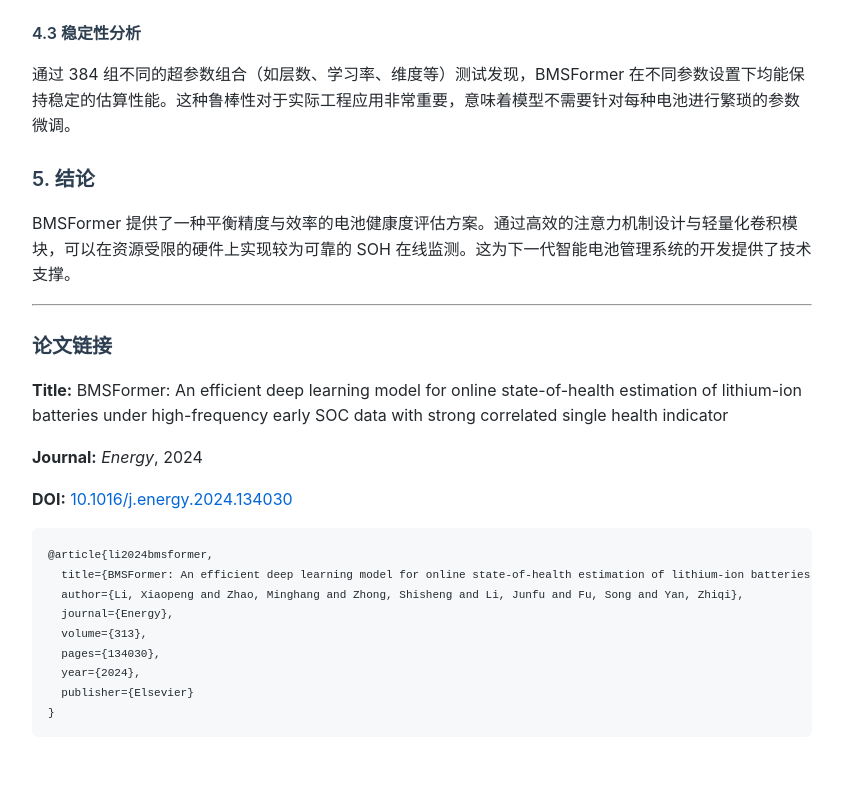
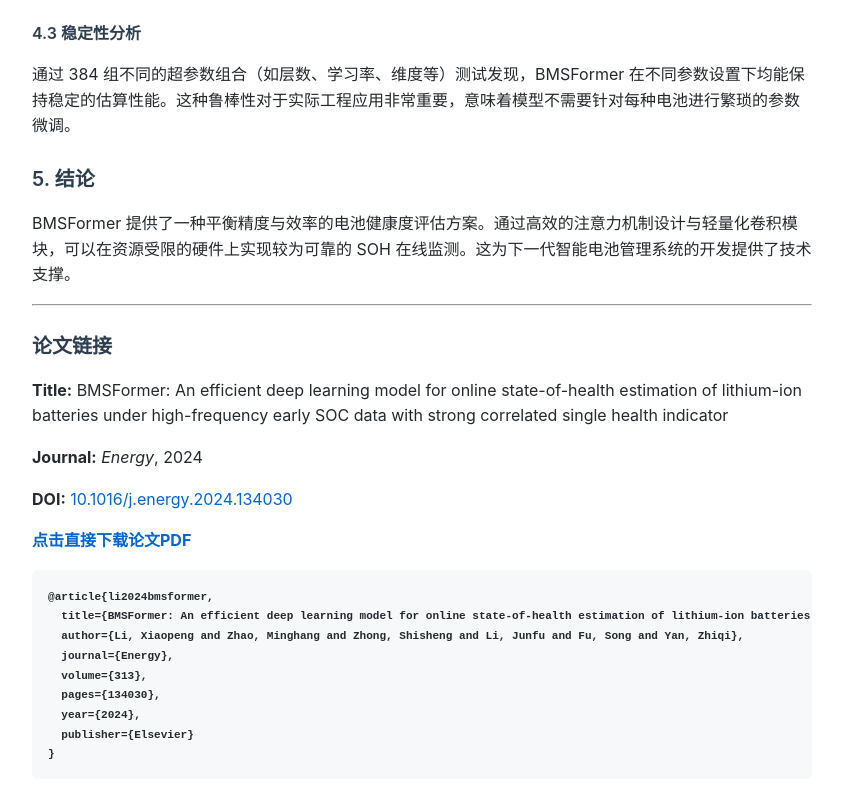
Before and after one commit to imgonnabesodamnrich/BMSFormer_page, a plain HTML site: page zh/index.html in a window 1280 px wide. Shown: the part 5368-6165 px from the top of the page, without its empty margins (308-1150 px from the left). Drawn offline with Linux system fonts and the light colour scheme.

Commit message:
Update index.html

```diff
--- a/zh/index.html
+++ b/zh/index.html
@@ -403,6 +403,7 @@
         <p><strong>Title:</strong> BMSFormer: An efficient deep learning model for online state-of-health estimation of lithium-ion batteries under high-frequency early SOC data with strong correlated single health indicator</p>
         <p><strong>Journal:</strong> <em>Energy</em>, 2024</p>
         <p><strong>DOI:</strong> <a href="https://doi.org/10.1016/j.energy.2024.134030">10.1016/j.energy.2024.134030</a></p>
+        <p><strong><a href="BMSFormer.pdf" download="BMSFormer_Report.pdf">点击直接下载论文PDF</a>
 
         <pre><code class="language-bibtex">@article{li2024bmsformer,
   title={BMSFormer: An efficient deep learning model for online state-of-health estimation of lithium-ion batteries under high-frequency early SOC data with strong correlated single health indicator},
```
